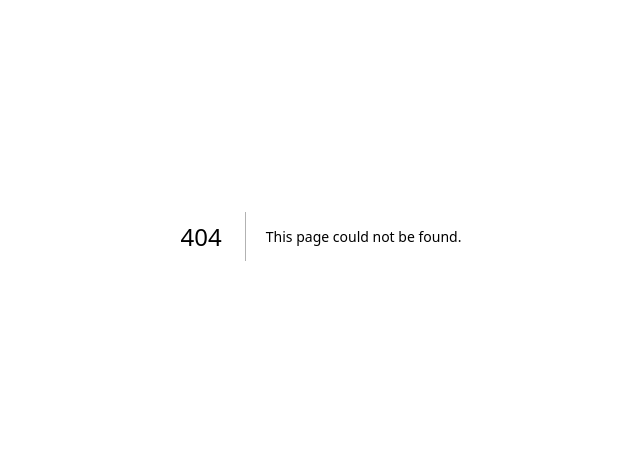
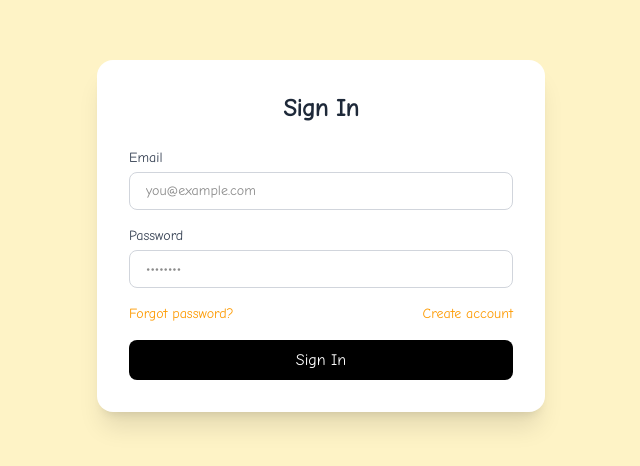
Before and after one commit to suniyao/freedom-week, a Next.js app: page /sign-in in a window 1280 px wide. Before the commit this address had no page. Shown: the part 164-630 px from the top of the page, without its empty margins (319-959 px from the left). Built offline with nearby package versions, Linux system fonts and the light colour scheme.

Commit message:
add sign in page frontend

```diff
--- /dev/null
+++ b/src/app/(pages)/sign-in/page.tsx
@@ -0,0 +1,41 @@
+export default function signIn(){
+  return (
+    <main className="flex min-h-screen items-center justify-center bg-amber-100 px-4">
+      <div className="w-full max-w-md rounded-2xl bg-white p-8 shadow-xl">
+        <h2 className="mb-6 text-2xl font-bold text-center text-gray-800">Sign In</h2>
+
+        <form className="space-y-4">
+          <div>
+            <label className="block text-sm font-medium text-gray-700">Email</label>
+            <input
+              type="email"
+              placeholder="you@example.com"
+              className="mt-1 w-full rounded-lg border border-gray-300 px-4 py-2 text-sm focus:border-amber-500 focus:outline-none focus:ring-2 focus:ring-amber-200"
+            />
+          </div>
+
+          <div>
+            <label className="block text-sm font-medium text-gray-700">Password</label>
+            <input
+              type="password"
+              placeholder="••••••••"
+              className="mt-1 w-full rounded-lg border border-gray-300 px-4 py-2 text-sm focus:border-amber-500 focus:outline-none focus:ring-2 focus:ring-amber-200"
+            />
+          </div>
+
+          <div className="flex justify-between text-sm text-amber-500">
+            <a href="#" className="hover:underline">Forgot password?</a>
+            <a href="#" className="hover:underline">Create account</a>
+          </div>
+
+          <button
+            type="submit"
+            className="w-full rounded-lg bg-black py-2 text-white hover:bg-amber-400 transition-all"
+          >
+            Sign In
+          </button>
+        </form>
+      </div>
+    </main>
+  )
+}
```
Also changed, not shown: src/app/(pages)/signin/page.tsx (deleted).
